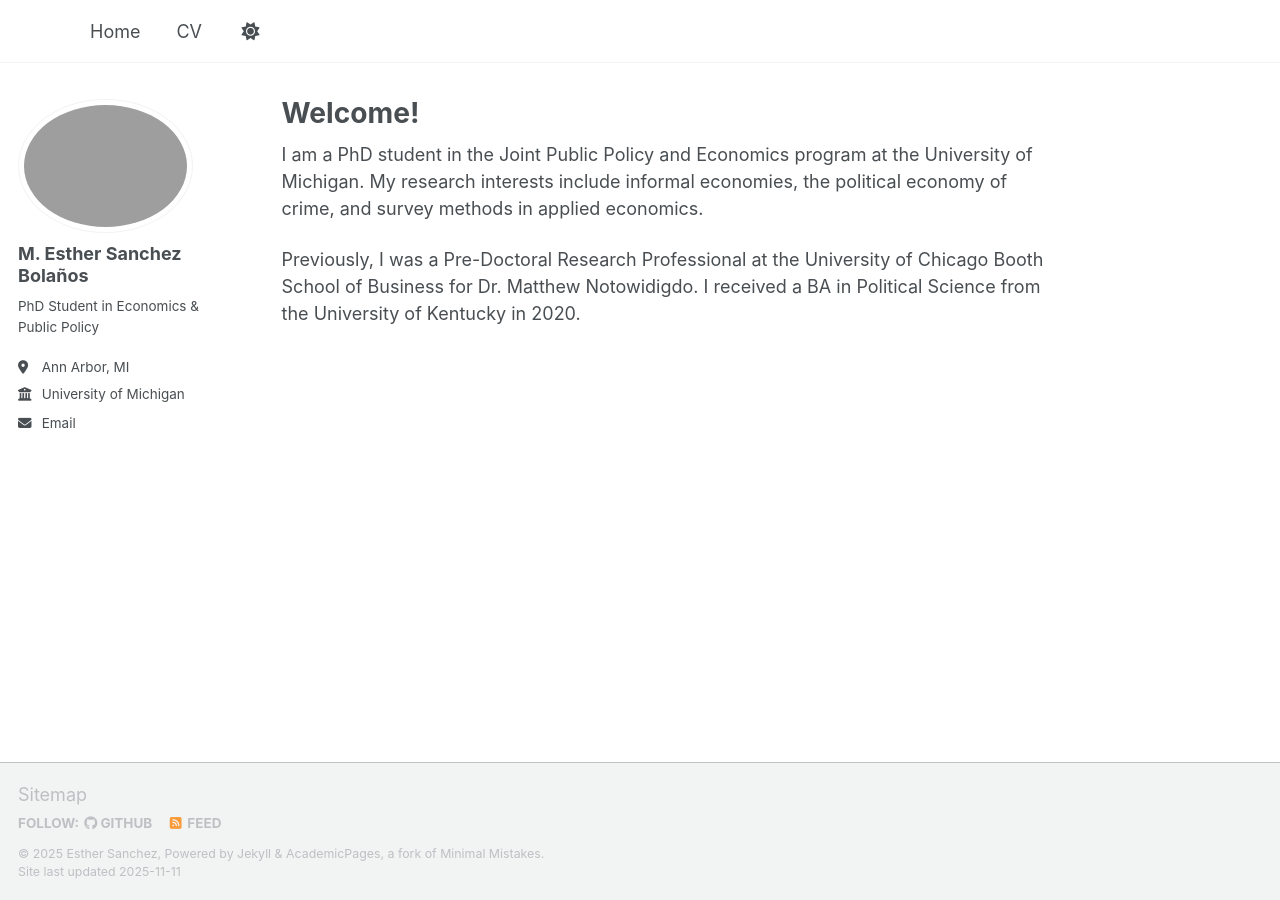
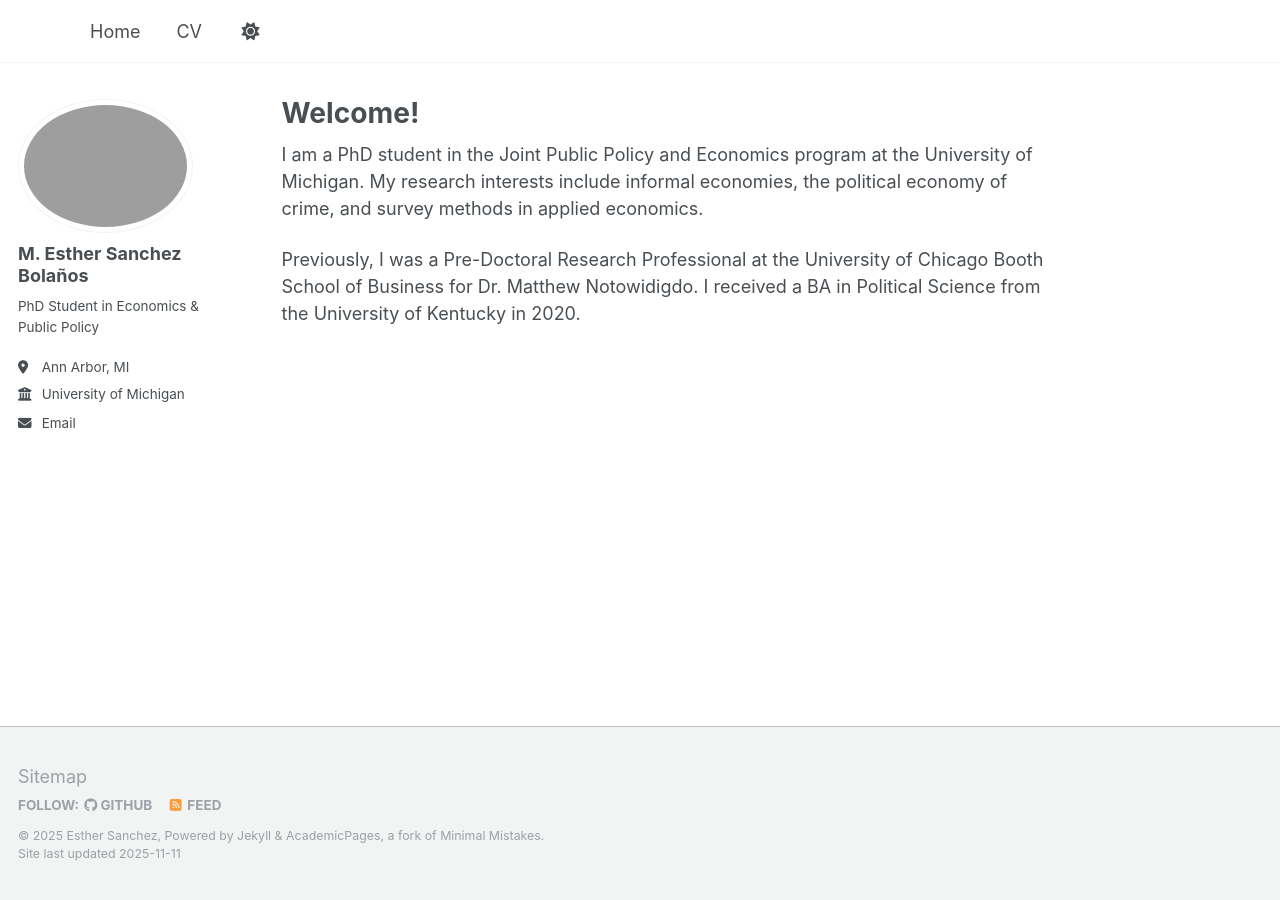
Before and after one commit to esther-sanchez/esther-sanchez.github.io, a Jekyll site: the page built from _pages/about.md, in a window 1280 px wide. Built offline with Jekyll 4.4.1, drawn with Linux system fonts in a browser that asks for light colours; a script that is not in the unit is left out.

Commit message:
Update _footer.scss

```diff
--- a/_sass/layout/_footer.scss
+++ b/_sass/layout/_footer.scss
@@ -4,36 +4,32 @@
 
 .page__footer {
   @include clearfix;
-  background-color: var(--global-footer-bg-color);
-  color: var(--global-text-color-light);
-
   float: left;
   margin-left: 0;
   margin-right: 0;
   width: 100%;
   clear: both;
-
   /* sticky footer fix start */
   position: absolute;
   bottom: 0em;
   height: auto;
   /* sticky footer fix end */
-
   margin-top: 3em;
-
+  color: mix(#fff, $gray, 25%);
   -webkit-animation: intro 0.3s both;
           animation: intro 0.3s both;
   -webkit-animation-delay: 0.45s;
           animation-delay: 0.45s;
-  border-top: 1px solid var(--global-dark-border-color);
+  background-color: $lighter-gray;
+  border-top: 1px solid $light-gray;
 
   footer {
     @include clearfix;
     margin-left: auto;
     margin-right: auto;
-    margin-top: 1em;
+    margin-top: 2em;
     max-width: 100%;
-    padding: 0 1em 1em;
+    padding: 0 1em 2em;
 
     @include breakpoint($x-large) {
       max-width: $x-large;
@@ -53,7 +49,7 @@
   .fab,
   .far,
   .fal {
-    color: var(--global-text-color-light);
+    color: mix(#fff, $gray, 25%);
   }
 }
 
```
